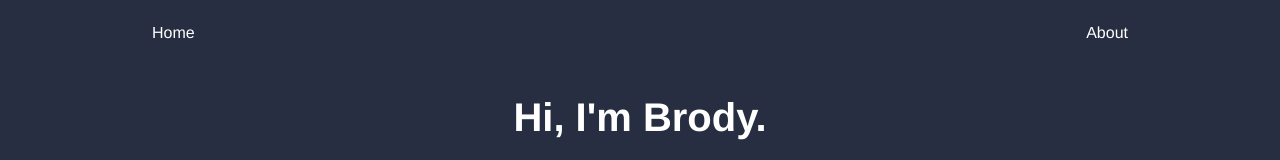
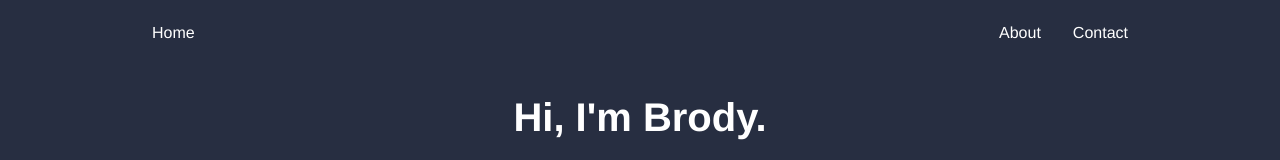
Before and after one commit to brodyd795/personal-site, a Next.js app: page / in a window 1280 px wide. Shown: the top 160 px of the page. Built offline with nearby package versions, Linux system fonts and the light colour scheme.

Commit message:
Add contact link to header

```diff
--- a/components/contact.tsx
+++ b/components/contact.tsx
@@ -126,7 +126,7 @@ export const Contact: FC = () => {
 	};
 
 	return (
-		<StyledContactContainer>
+		<StyledContactContainer id='contact'>
 			<StyledH2>Contact</StyledH2>
 			<StyledH3>Drop a message, ask a question, or just say hi!</StyledH3>
 			<Formik
--- a/components/header.tsx
+++ b/components/header.tsx
@@ -13,7 +13,7 @@ const StyledHeader = styled.div`
 
 const StyledTopBar = styled.div`
 	display: flex;
-	justify-content: space-between;
+	justify-content: flex-end;
 	padding: 8px;
 `;
 
@@ -24,11 +24,20 @@ const StyledLink = styled.a`
 	padding: 16px;
 	border-bottom: 2px solid transparent;
 	transition: border 0.2s ease;
+	color: white;
+
+	:visited {
+		color: white;
+	}
 
 	:hover {
 		cursor: pointer;
 		border-bottom: 2px solid white;
 	}
+`;
+
+const StyledHomeLink = styled(StyledLink)`
+	margin-right: auto;
 `;
 
 const StyledH1 = styled.h1`
@@ -59,11 +68,12 @@ export const Header: FC<IHeaderProps> = ({
 		<StyledHeaderInnerContainer>
 			<StyledTopBar>
 				<Link href='/'>
-					<StyledLink>Home</StyledLink>
+					<StyledHomeLink>Home</StyledHomeLink>
 				</Link>
 				<Link href='/about'>
 					<StyledLink>About</StyledLink>
 				</Link>
+				<StyledLink href='#contact'>Contact</StyledLink>
 			</StyledTopBar>
 			<StyledHero>
 				<StyledH1>{headerText}</StyledH1>
```
